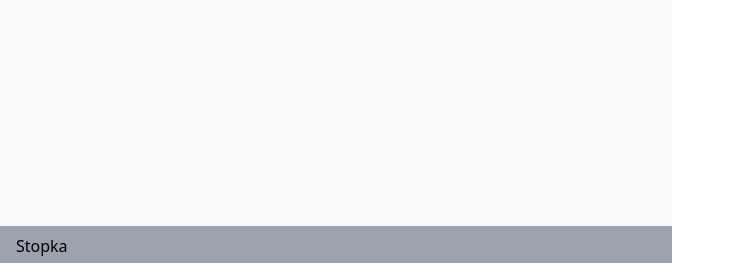
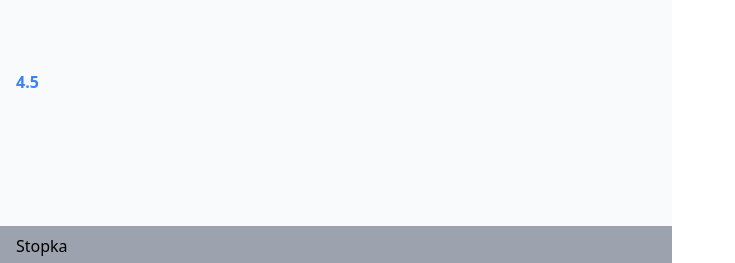
Before and after one commit to glaszczyk/next-zaisteprogramuj, a Next.js app: page / in a window 1280 px wide. Shown: the part 534-797 px from the top of the page, without its empty margins (0-735 px from the left). Built offline with nearby package versions, Linux system fonts and the light colour scheme.

Commit message:
feature/05: Separate data from component. Extract Rating component

```diff
--- a/pages/index.tsx
+++ b/pages/index.tsx
@@ -1,16 +1,30 @@
 import {Header} from '@/components/Header';
 import {Footer} from '@/components/Footer';
+
+
+const DATA = {
+  description: 'Lorem ipsum dolor sit amet, consectetur adipiscing elit. Fusce quis ipsum dolor. Vestibulum pulvinar lobortis mi, sit amet ultrices ante dapibus ac. Curabitur a pellentesque libero, sit amet volutpat tortor. Nullam congue arcu eleifend, auctor dolor in, sodales ipsum. In at augue ac dolor posuere interdum ac non odio. Mauris arcu quam, imperdiet eu justo id, feugiat rutrum mauris. Pellentesque lobortis sagittis condimentum. Fusce molestie orci ante, eleifend semper dui ullamcorper ac. Donec cursus lacus ex, at dapibus urna volutpat eu. Quisque urna dui, varius quis ultricies mattis, ullamcorper et augue. Nulla volutpat tincidunt ultricies.',
+  thumbnailUrl: 'https://picsum.photos/id/29/400/267',
+  thumbnailAlt: 'This is image description',
+  rating: 4.5,
+}
+
+const Rating = () => {
+  return (
+      <p className='text-blue-500 font-bold'>{DATA.rating}</p>
+  )
+};
 
 const Home = () => {
   return (
   <div className='flex flex-col min-h-screen max-w-2xl'>
-    <Header />
+    <Header/>
     <main className='bg-gray-50 flex-grow px-4 py-2 grid gap-6 sm:grid-cols-2'>
-      <img src="https://picsum.photos/id/29/400/267" alt=""/>
-      <p>Lorem ipsum dolor sit amet, consectetur adipiscing elit. Fusce quis ipsum dolor. Vestibulum pulvinar lobortis mi, sit amet ultrices ante dapibus ac. Curabitur a pellentesque libero, sit amet volutpat tortor. Nullam congue arcu eleifend, auctor dolor in, sodales ipsum. In at augue ac dolor posuere interdum ac non odio. Mauris arcu quam, imperdiet eu justo id, feugiat rutrum mauris. Pellentesque lobortis sagittis condimentum. Fusce molestie orci ante, eleifend semper dui ullamcorper ac. Donec cursus lacus ex, at dapibus urna volutpat eu. Quisque urna dui, varius quis ultricies mattis, ullamcorper et augue. Nulla volutpat tincidunt ultricies.
-      </p>
+      <img src={DATA.thumbnailUrl} alt={DATA.thumbnailAlt}/>
+      <p>{DATA.description}</p>
+      <Rating></Rating>
     </main>
-    <Footer />
+    <Footer/>
   </div>  )
 }
 
```
